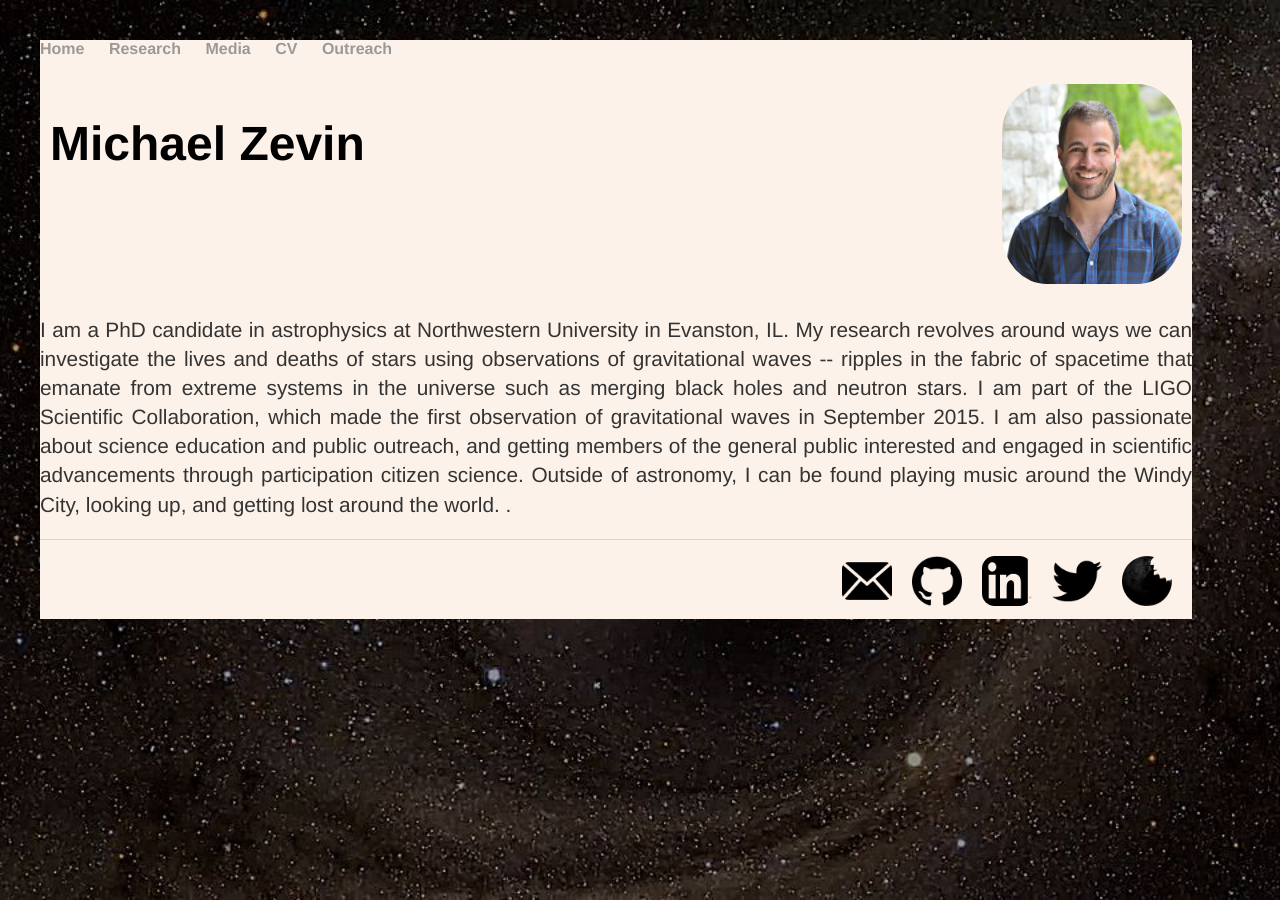
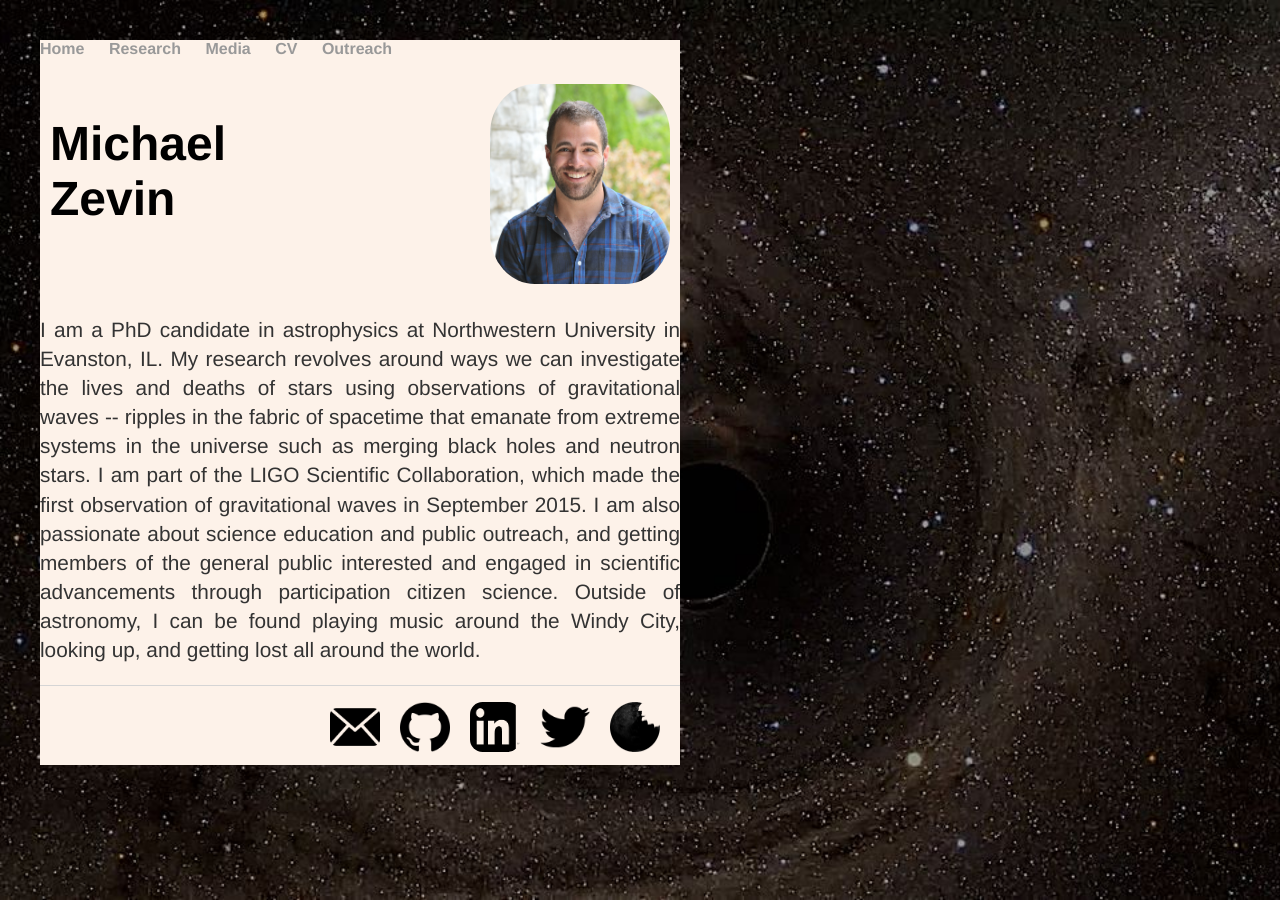
Before and after one commit to michaelzevin/michaelzevin.github.io, a Jekyll site: the page built from index.html, in a window 1280 px wide. Built offline with Jekyll 4.4.1, drawn with Linux system fonts in a browser that asks for light colours.

Commit message:
more trials

```diff
--- a/css/main.css
+++ b/css/main.css
@@ -1,7 +1,7 @@
 body {
     background-color: #FDF2E9;
     margin: 40px;
-    width: 90%;
+    width: 50%;
     padding-bottom: 80px;
 }
 nav ul, footer ul {
--- a/index.html
+++ b/index.html
@@ -9,6 +9,6 @@ I am a PhD candidate in astrophysics at Northwestern University in Evanston, IL.
 My research revolves around ways we can investigate the lives and deaths of stars using observations of gravitational waves -- ripples in the fabric of spacetime that emanate from extreme systems in the universe such as merging black holes and neutron stars.
 I am part of the LIGO Scientific Collaboration, which made the first observation of gravitational waves in September 2015.
 I am also passionate about science education and public outreach, and getting members of the general public interested and engaged in scientific advancements through participation citizen science.
-Outside of astronomy, I can be found playing music around the Windy City, looking up, and getting lost around the world. .
+Outside of astronomy, I can be found playing music around the Windy City, looking up, and getting lost all around the world.
 			</p>
 		</div>
```
